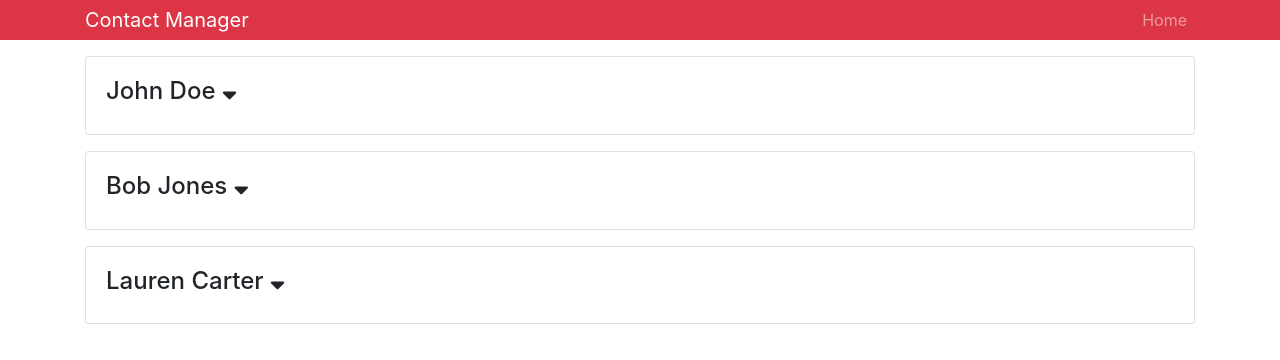
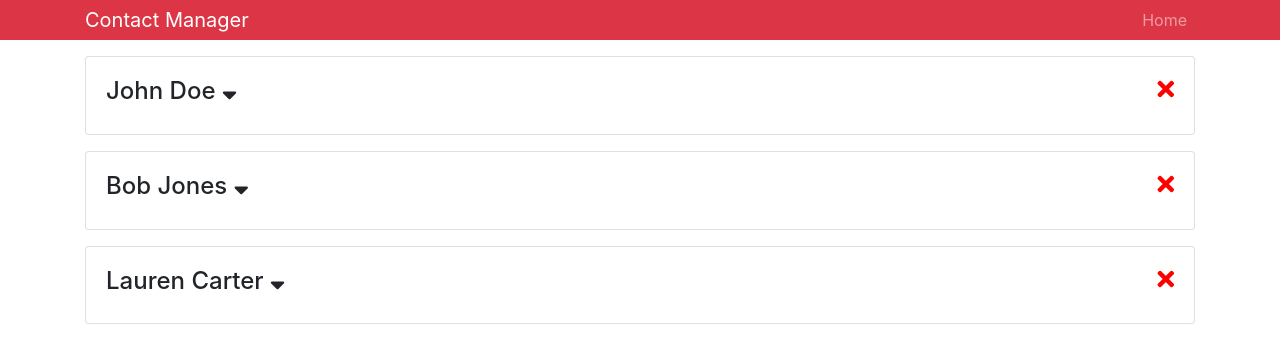
Before and after one commit to mickeyeng/Contact-Manager-React, a React (Create React App) app: page / in a window 1280 px wide. Shown: the top 360 px of the page. Built offline with nearby package versions, Linux system fonts and the light colour scheme.

Commit message:
added onDeleteHandler for contacts without using a state manager

```diff
--- a/src/components/contact.js
+++ b/src/components/contact.js
@@ -12,6 +12,11 @@ class Contact extends React.Component {
     });
   };
 
+  onDeleteClick = () => {
+    console.log("clicked");
+    this.props.deleteClickHandler();
+  };
+
   render() {
     // DESTRUCTURING
     const { contact } = this.props;
@@ -20,7 +25,16 @@ class Contact extends React.Component {
       <div className="card card-body mb-3">
         <h4>
           {contact.name}{" "}
-          <i onClick={this.onShowClick} className="fas fa-sort-down" />
+          <i
+            style={{ cursor: "pointer" }}
+            onClick={this.onShowClick}
+            className="fas fa-sort-down"
+          />
+          <i
+            className="fas fa-times float-right"
+            style={{ cursor: "pointer", color: "red" }}
+            onClick={this.onDeleteClick}
+          />
         </h4>
         {showContactInfo ? (
           <ul className="list-group">
@@ -34,7 +48,8 @@ class Contact extends React.Component {
 }
 
 Contact.propTypes = {
-  contact: PropTypes.object.isRequired
+  contact: PropTypes.object.isRequired,
+  deleteClickHandler: PropTypes.func.isRequired
 };
 
 export default Contact;
--- a/src/components/contacts.js
+++ b/src/components/contacts.js
@@ -25,11 +25,30 @@ class Contacts extends React.Component {
     ]
   };
 
+  delteContact = id => {
+    // destructuring
+    const { contacts } = this.state;
+    // Copy the state and Filter the id
+    const newContacts = contacts.filter(contact => {
+      return contact.id !== id;
+    });
+    this.setState({
+      contacts: newContacts
+    });
+    console.log(id);
+  };
+
   render() {
     const { contacts } = this.state;
     return (
       <React.Fragment>
-        {contacts.map((contact, id) => <Contact key={id} contact={contact} />)}
+        {contacts.map((contact, id) => (
+          <Contact
+            key={id}
+            deleteClickHandler={this.delteContact.bind(this, contact.id)}
+            contact={contact}
+          />
+        ))}
       </React.Fragment>
     );
   }
```
